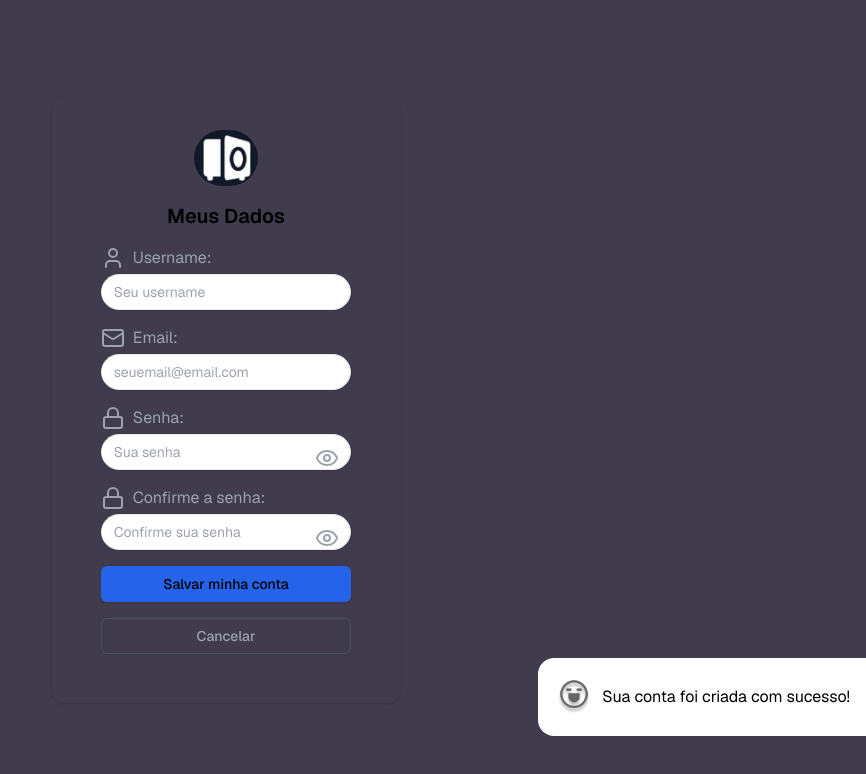
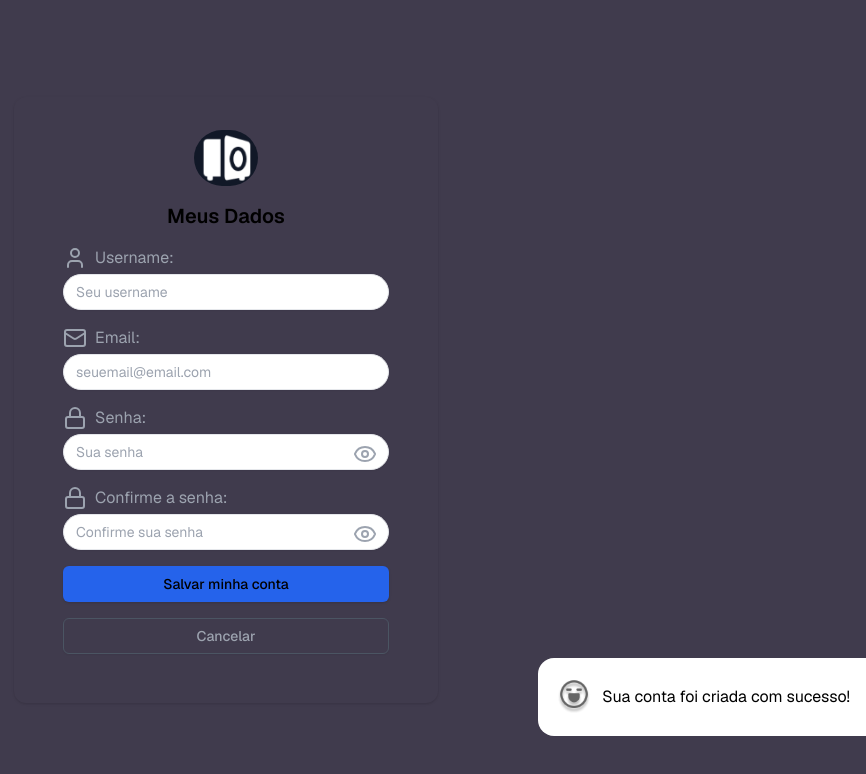
Before and after one commit to weldoj/Gerenciador-de-senhas, a Next.js app in the folder vaultify/: page /cadastro in a window 1280 px wide. Shown: the top 774 px of the page, without its empty margins (414-1280 px from the left). Built offline with nearby package versions, Linux system fonts and the light colour scheme.

Commit message:
tela mais bnt

```diff
--- a/vaultify/src/app/_components/cadastroCard.tsx
+++ b/vaultify/src/app/_components/cadastroCard.tsx
@@ -83,9 +83,9 @@ export function CadastroCard() {
 
 
   return (
-    <div>
+    <div className="">
       <Card className="w-full max-w-5xl border-transparent bg-background p-6 text-black">
-        <div className="mb-4 flex flex-col items-center">
+        <div className="mb-4 flex flex-col items-center px-32">
           <div className="flex items-center justify-center rounded-lg p-2">
             <Image
               src="/BankSafe.png"
@@ -142,7 +142,7 @@ export function CadastroCard() {
               />
               <button
                 type="button"
-                className="absolute right-3 top-10 text-gray-400"
+                className="absolute right-3 top-9 text-gray-400"
                 onClick={() => setShowPassword(!showPassword)}
               >
                 {showPassword ? <EyeOff /> : <Eye />}
@@ -161,7 +161,7 @@ export function CadastroCard() {
               />
               <button
                 type="button"
-                className="absolute right-3 top-10 text-gray-400"
+                className="absolute right-3 top-9 text-gray-400"
                 onClick={() => setShowConfirmPassword(!showConfirmPassword)}
               >
                 {showConfirmPassword ? <EyeOff /> : <Eye />}
```
